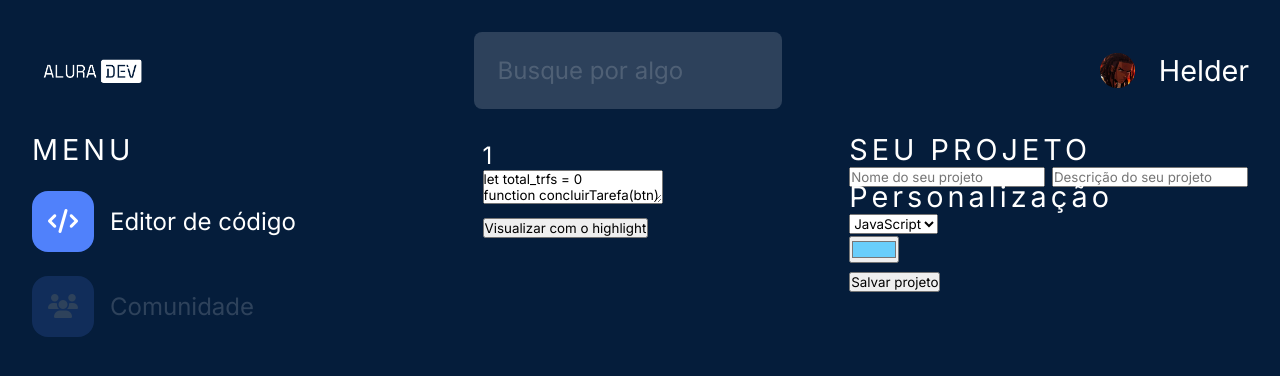
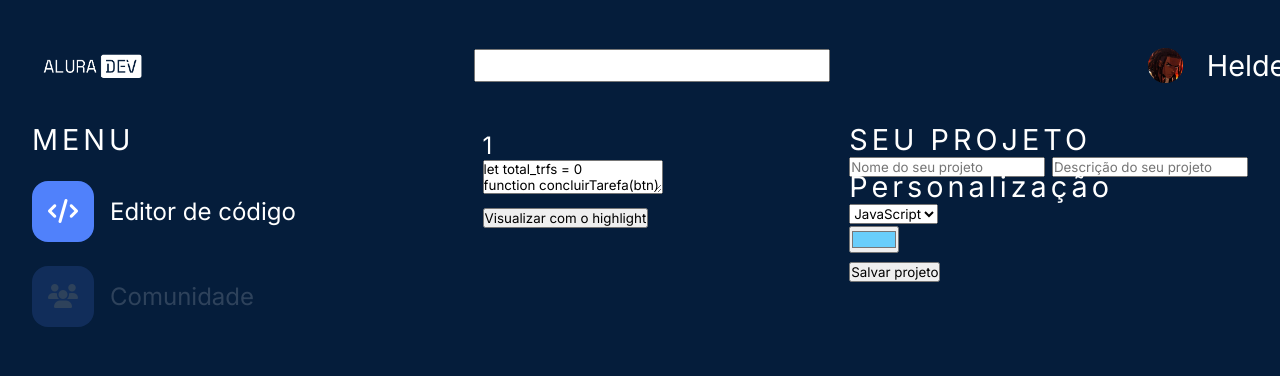
Before and after one commit to Helder-Mendes-czn/Projeto-All_dev, a plain HTML site: page src/index.html in a window 1280 px wide. Drawn offline with nearby package versions, Linux system fonts and the light colour scheme; files that its build step writes are made by us from their sources.

Commit message:
Update _header.scss

```diff
--- a/styles/components/_header.scss
+++ b/styles/components/_header.scss
@@ -12,22 +12,14 @@ header{
     }
 
     .header__input{
-        border: none;
-        border-radius: .5rem;
-        width: 100%;
         font-size: variables.$font-size-m;
-        color: variables.$white;
-        background-color: variables.$blue-400;
-        padding: 1.5rem;
 
         &::placeholder{
             font-size: variables.$font-size-m;
             color: variables.$white;
             opacity: 16%;
-        }
 
-        &:hover{
-            background-color: variables.$blue-350;
+
         }
     }
 
@@ -39,6 +31,7 @@ header{
         padding: 1rem;
         border-radius: .5rem;
         gap: 1.5rem;
+        transition: all .3s ease-in-out;
 
         .header__perfil-logo{
             border-radius: 50%;
@@ -50,7 +43,7 @@ header{
         }
 
         &:hover{
-            cursor: pointer;
+            cursor:url('../assets/cursor-pointer.png'), auto;
             background-color: variables.$blue-350;
             transition: all .3s ease-in-out;
         }
```
